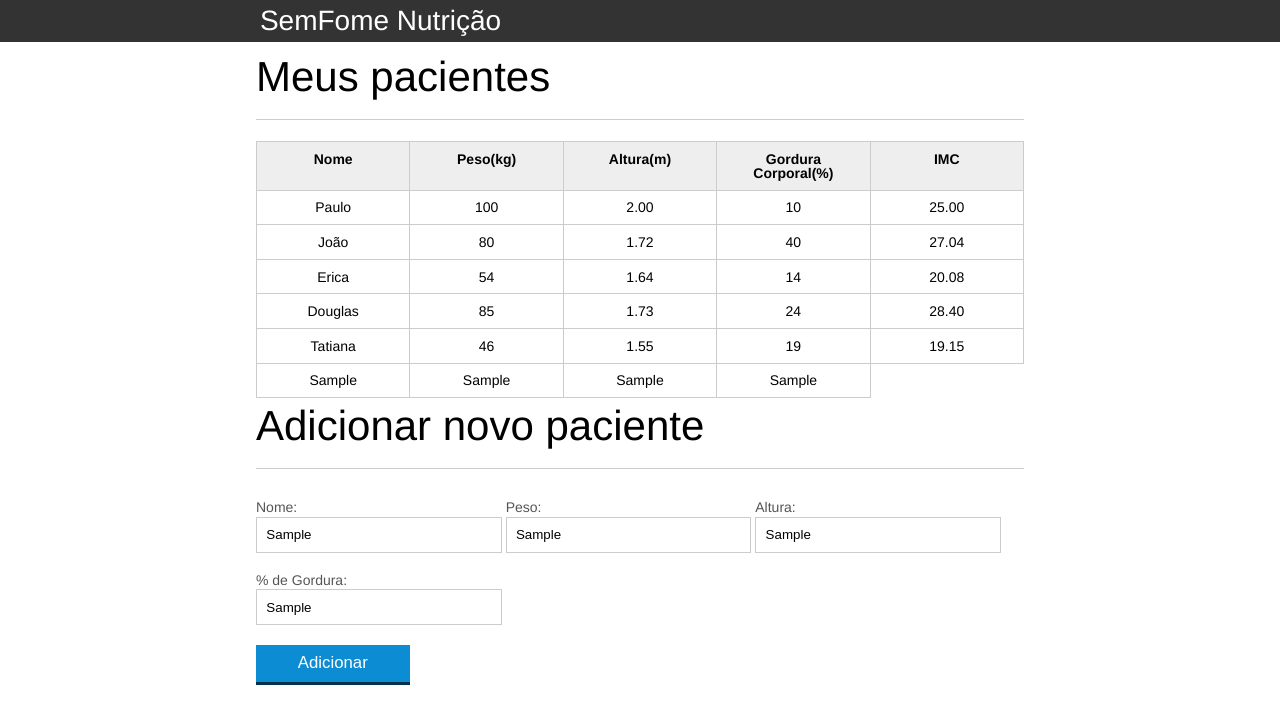
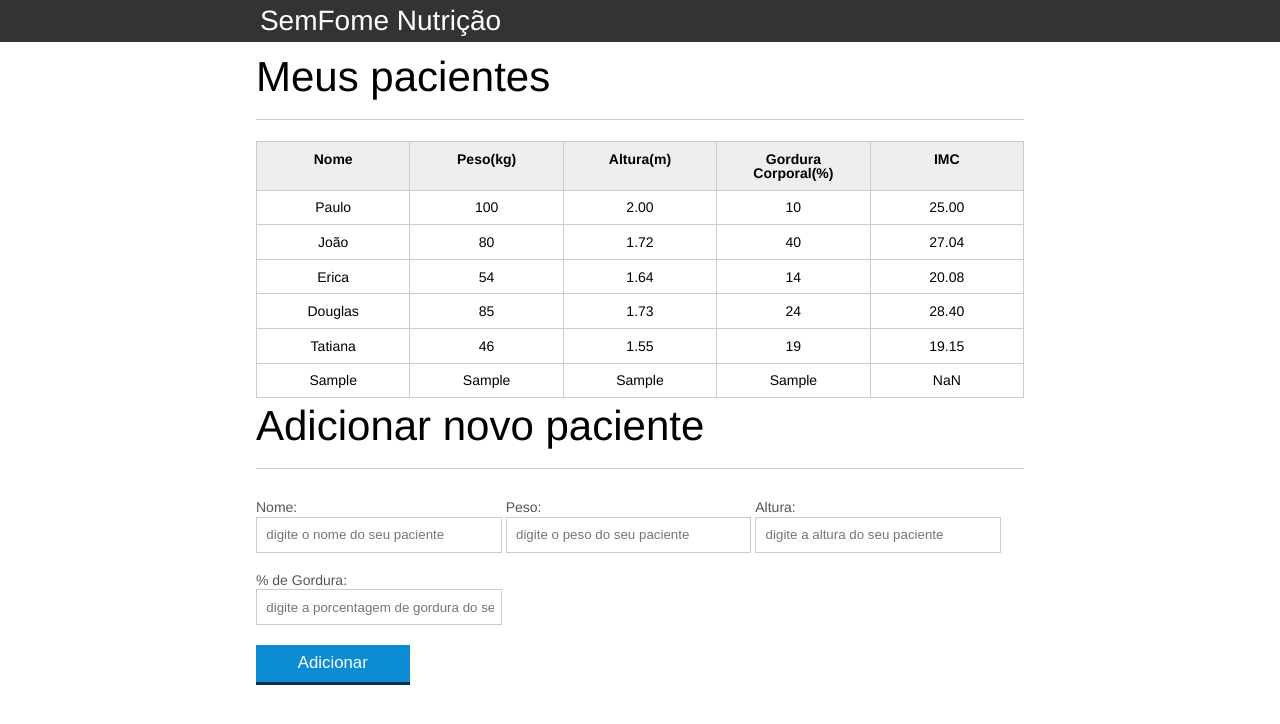
Before and after one commit to malurezende/semFome-nutricao, a plain HTML site: page index.html in a window 1280 px wide. Both pictures are taken after typing "Sample", "Sample", "Sample", "Sample" into the empty fields and a click on the button "Adicionar". Drawn offline with Linux system fonts and the light colour scheme.

Commit message:
js organized

```diff
--- a/index.html
+++ b/index.html
@@ -98,7 +98,9 @@
     </form>
 </section>
 
-	<script src="js/principal.js"> </script>
+	<script src="js/calcula-imc.js"> </script>
+	<script src="js/form.js"> </script>
+
 
 	</body>
 </html>
--- /dev/null
+++ b/js/calcula-imc.js
@@ -0,0 +1,45 @@
+var pacientes  = document.querySelectorAll(".paciente");
+
+for(var i = 0; i < pacientes.length; i++){
+
+    var paciente = pacientes[i]
+
+    var tdPeso = paciente.querySelector(".info-peso");
+    var peso = tdPeso.textContent;
+
+    var tdAltura = paciente.querySelector(".info-altura");
+    var altura = tdAltura.textContent;
+
+    var tdImc = paciente.querySelector(".info-imc");
+
+    var pesoValido = true;
+    var alturaValida = true;
+
+
+    if(peso <= 0 || peso >= 1000){
+        console.log("Peso inválido");
+        pesoValido = false;
+        tdImc.textContent = "Peso Inválido";
+        paciente.classList.add("paciente-invalido");
+    }
+
+    if(altura <= 0 || altura >= 3.00){
+        console.log("Altura inválida");
+        alturaValida = false;
+        tdImc.textContent = "Altura Inválida";
+        paciente.classList.add("paciente-invalido");
+    }
+
+    if(alturaValida && pesoValido){
+        var imc = peso / (altura * altura);
+        tdImc.textContent = imc.toFixed(2);
+    }
+}
+
+function calculaImc(peso,altura){
+    var imc = 0;
+
+    imc = peso / (altura * altura);
+
+    return imc.toFixed(2);
+}
--- /dev/null
+++ b/js/form.js
@@ -0,0 +1,51 @@
+var botaoAdicionar = document.querySelector("#adicionar-paciente");
+botaoAdicionar.addEventListener("click",function(event){
+    event.preventDefault();
+
+    var form = document.querySelector("#form-adiciona");
+    var paciente = obtemInfoForm(form);
+
+    var pacienteTr = montaTr(paciente);
+
+    var tabela = document.querySelector("#tabela-pacientes");
+
+    tabela.appendChild(pacienteTr);
+
+    form.reset();
+
+});
+
+function obtemInfoForm(form){
+
+    var paciente = {
+        nome: form.nome.value,
+        peso: form.peso.value,
+        altura: form.altura.value,
+        gordura: form.gordura.value,
+        imc: calculaImc(form.peso.value, form.altura.value)
+    }
+
+    return paciente;
+
+}
+
+function montaTr(paciente){
+    var pacienteTr = document.createElement("tr");
+    pacienteTr.classList.add("paciente");
+
+    pacienteTr.appendChild(montaTd(paciente.nome, "info-nome"));
+    pacienteTr.appendChild(montaTd(paciente.peso, "info-peso"));
+    pacienteTr.appendChild(montaTd(paciente.altura, "info-altura"));
+    pacienteTr.appendChild(montaTd(paciente.gordura, "info-gordura"));
+    pacienteTr.appendChild(montaTd(paciente.imc, "info-imc"));
+
+    return pacienteTr;
+}
+
+function montaTd(dado, classe){
+    var td = document.createElement("td");
+    td.textContent = dado;
+    td.classList.add(classe);
+
+    return td;
+}
--- a/js/principal.js
+++ /dev/null
@@ -1,77 +0,0 @@
-
-
-
-var pacientes  = document.querySelectorAll(".paciente");
-
-for(var i = 0; i < pacientes.length; i++){
-
-    var paciente = pacientes[i]
-
-    var tdPeso = paciente.querySelector(".info-peso");
-    var peso = tdPeso.textContent;
-
-    var tdAltura = paciente.querySelector(".info-altura");
-    var altura = tdAltura.textContent;
-
-    var tdImc = paciente.querySelector(".info-imc");
-
-    var pesoValido = true;
-    var alturaValida = true;
-
-
-    if(peso <= 0 || peso >= 1000){
-        console.log("Peso inválido");
-        pesoValido = false;
-        tdImc.textContent = "Peso Inválido";
-        paciente.classList.add("paciente-invalido");
-    }
-
-    if(altura <= 0 || altura >= 3.00){
-        console.log("Altura inválida");
-        alturaValida = false;
-        tdImc.textContent = "Altura Inválida";
-        paciente.classList.add("paciente-invalido");
-    }
-
-    if(alturaValida && pesoValido){
-        var imc = peso / (altura * altura);
-        tdImc.textContent = imc.toFixed(2);
-    }
-}
-
-var botaoAdicionar = document.querySelector("#adicionar-paciente");
-botaoAdicionar.addEventListener("click",function(event){
-    event.preventDefault();
-
-    var form = document.querySelector("#form-adiciona");
-
-    var nome = form.nome.value;
-    var peso = form.peso.value;
-    var altura = form.altura.value;
-    var gordura = form.gordura.value;
-
-    var pacienteTr = document.createElement("tr");
-
-    var nomeTd = document.createElement("td");
-    var pesoTd = document.createElement("td");
-    var alturaTd = document.createElement("td");
-    var gorduraTd = document.createElement("td");
-    var imcTd = document.createElement("td");
-
-    nomeTd.textContent = nome;
-    pesoTd.textContent = peso;
-    alturaTd.textContent = altura;
-    gorduraTd.textContent = gordura;
-    imcTd.textContent = imc;
-
-    pacienteTr.appendChild(nomeTd);
-    pacienteTr.appendChild(pesoTd);
-    pacienteTr.appendChild(alturaTd);
-    pacienteTr.appendChild(gorduraTd);
-
-    var tabela = document.querySelector("#tabela-pacientes");
-
-    tabela.appendChild(pacienteTr);
-
-
-});
```
